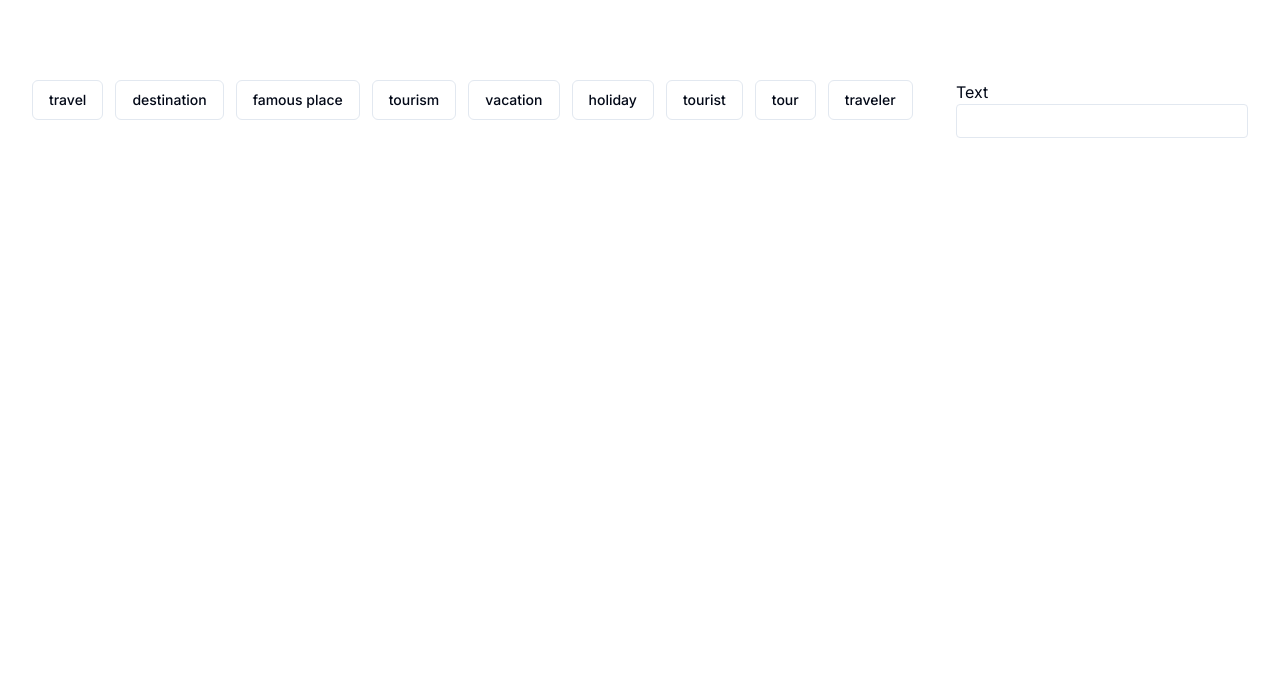
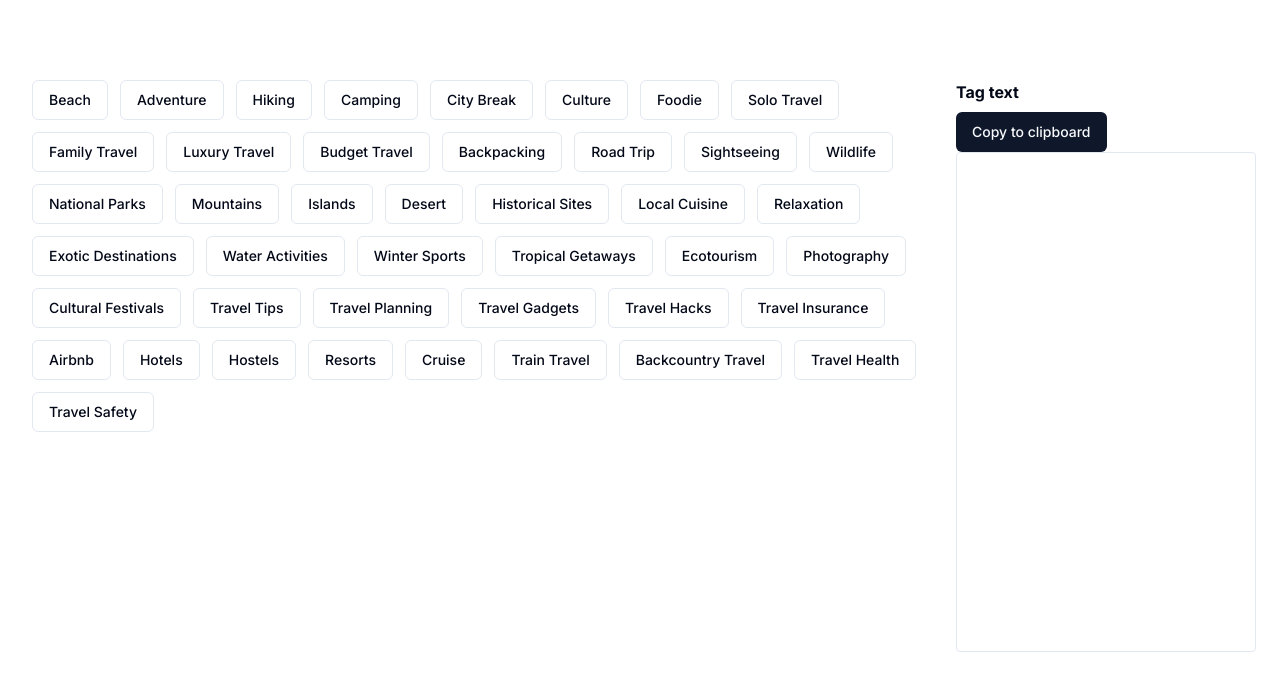
Before and after one commit to quangnvo/alata, a Next.js app: page / in a window 1280 px wide. Shown: the top 690 px of the page. Built offline with nearby package versions, Linux system fonts and the light colour scheme.

Commit message:
add the function copy to clipboard

```diff
--- a/components/TagBoard.tsx
+++ b/components/TagBoard.tsx
@@ -6,7 +6,49 @@
 
 const TagBoard = () => {
 
-	const initialTags = ['travel', 'destination', 'famous place', 'tourism', 'vacation', 'holiday', 'tourist', 'tour', 'traveler'];
+	const initialTags = ['Beach',
+		'Adventure',
+		'Hiking',
+		'Camping',
+		'City Break',
+		'Culture',
+		'Foodie',
+		'Solo Travel',
+		'Family Travel',
+		'Luxury Travel',
+		'Budget Travel',
+		'Backpacking',
+		'Road Trip',
+		'Sightseeing',
+		'Wildlife',
+		'National Parks',
+		'Mountains',
+		'Islands',
+		'Desert',
+		'Historical Sites',
+		'Local Cuisine',
+		'Relaxation',
+		'Exotic Destinations',
+		'Water Activities',
+		'Winter Sports',
+		'Tropical Getaways',
+		'Ecotourism',
+		'Photography',
+		'Cultural Festivals',
+		'Travel Tips',
+		'Travel Planning',
+		'Travel Gadgets',
+		'Travel Hacks',
+		'Travel Insurance',
+		'Airbnb',
+		'Hotels',
+		'Hostels',
+		'Resorts',
+		'Cruise',
+		'Train Travel',
+		'Backcountry Travel',
+		'Travel Health',
+		'Travel Safety',];
 
 	const [textValue, setTextValue] = useState<string>('');
 
@@ -33,6 +75,20 @@
 		}
 	};
 
+	const textAreaStyle = {
+		minWidth: '300px', // Default minimum width
+		minHeight: '500px', // Default minimum height
+		height: 'auto', // Allows vertical expansion
+	};
+
+	const handleTextAreaChange = (event: React.ChangeEvent<HTMLTextAreaElement>) => {
+		setTextValue(event.target.value);
+	};
+
+	const handleCopyToClipboard = () => {
+		navigator.clipboard.writeText(textValue);
+	};
+
 	return (
 		<div className="grid grid-cols-12 gap-4">
 
@@ -43,12 +99,15 @@
 
 			{/* Text */}
 			<div className="col-span-3">
-				Text
-				<input
-					type="text"
-					className="border rounded px-2 py-1 w-full mb-4"
+				<p className='font-bold mb-2'>Tag text</p>
+				<Button onClick={handleCopyToClipboard}>
+					Copy to clipboard
+				</Button>
+				<textarea
+					className="border rounded px-2 py-1 w-full mb-4 resize-none"
 					value={textValue}
-					readOnly
+					onChange={handleTextAreaChange}
+					style={textAreaStyle}
 				/>
 			</div>
 		</div>
```
